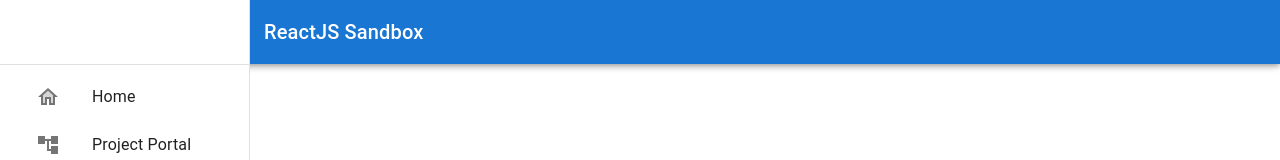
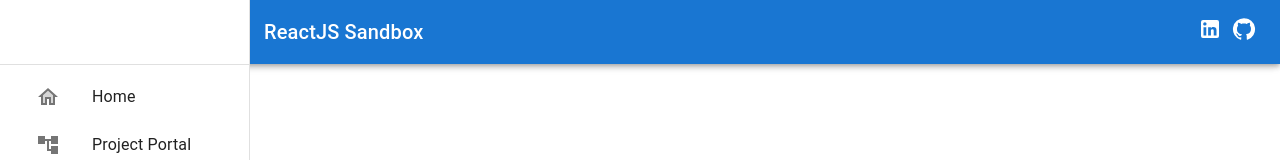
Before and after one commit to angielynr/SandBox, a React (Create React App) app: page / in a window 1280 px wide. Shown: the top 160 px of the page. Built offline with nearby package versions, Linux system fonts and the light colour scheme.

Commit message:
Added links to menu

```diff
--- a/src/components/Navigation/TopNavigation.js
+++ b/src/components/Navigation/TopNavigation.js
@@ -1,5 +1,7 @@
 import React from "react";
-import { AppBar, Toolbar, Typography } from "@mui/material";
+import { AppBar, Toolbar, Typography, Box } from "@mui/material";
+import GitHubIcon from "@mui/icons-material/GitHub";
+import LinkedInIcon from "@mui/icons-material/LinkedIn";
 
 const drawerWidth = 240;
 
@@ -8,12 +10,33 @@ const TopNavigation = () => {
     <div>
       <AppBar
         position="fixed"
-        sx={{ width: `calc(100% - ${drawerWidth}px)`, ml: `${drawerWidth}px` }}
+        sx={{
+          width: `calc(100% - ${drawerWidth}px)`,
+          ml: `${drawerWidth}px`,
+        }}
       >
-        <Toolbar>
+        <Toolbar sx={{ display: "flex", justifyContent: "space-between" }}>
           <Typography variant="h6" noWrap component="div">
             ReactJS Sandbox
           </Typography>
+          <Box>
+            <a
+              href="https://ph.linkedin.com/in/angielynrivera"
+              target="_blank"
+              rel="noreferrer"
+              style={{ textDecoration: "none", color: "#fff" }}
+            >
+              <LinkedInIcon sx={{ marginRight: "10px" }}></LinkedInIcon>
+            </a>
+            <a
+              href="https://github.com/angielynr"
+              target="_blank"
+              rel="noreferrer"
+              style={{ textDecoration: "none", color: "#fff" }}
+            >
+              <GitHubIcon></GitHubIcon>
+            </a>
+          </Box>
         </Toolbar>
       </AppBar>
     </div>
```
